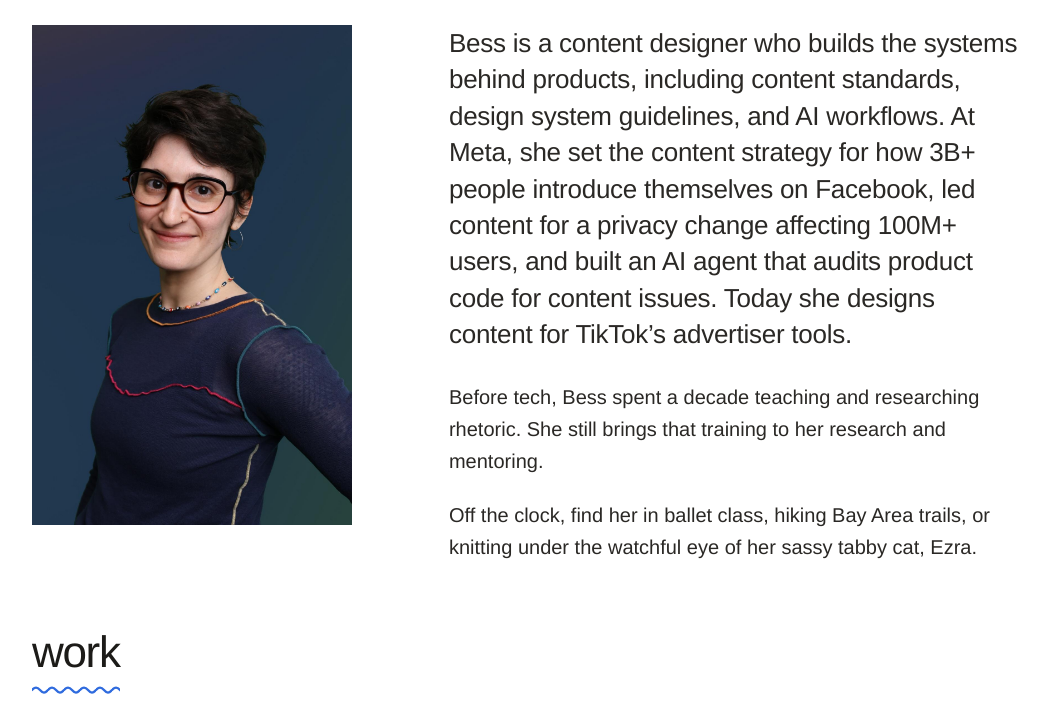
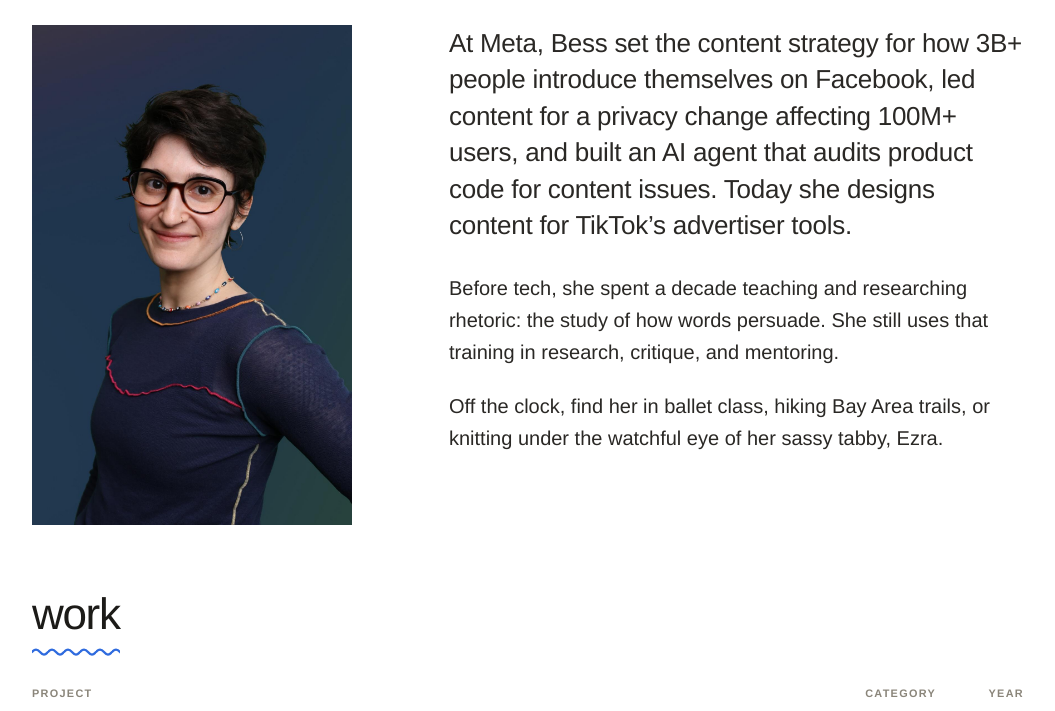
Before and after one commit to bessmyers/bessmyers.github.io, a plain HTML site: page index.html in a window 1280 px wide. Shown: the part 732-1443 px from the top of the page, without its empty margins (112-1167 px from the left). Drawn offline with Linux system fonts and the light colour scheme; a web font is replaced by a local one.

Commit message:
Update About section copy
Co-Authored-By: Claude Opus 5.5 <noreply@anthropic.com>
Claude-Session: https://claude.ai/code/session_01EhM5K4kzXVZEM4KQnsG23A

```diff
--- a/index.html
+++ b/index.html
@@ -63,13 +63,13 @@
           </div>
           <div class="about-text-col about-text">
             <p>
-              Bess is a content designer who builds the systems behind products, including content standards, design system guidelines, and AI workflows. At Meta, she set the content strategy for how 3B+ people introduce themselves on Facebook, led content for a privacy change affecting 100M+ users, and built an AI agent that audits product code for content issues. Today she designs content for TikTok&rsquo;s advertiser tools.
+              At Meta, Bess set the content strategy for how 3B+ people introduce themselves on Facebook, led content for a privacy change affecting 100M+ users, and built an AI agent that audits product code for content issues. Today she designs content for TikTok&rsquo;s advertiser tools.
             </p>
             <p>
-              Before tech, Bess spent a decade teaching and researching rhetoric. She still brings that training to her research and mentoring.
+              Before tech, she spent a decade teaching and researching rhetoric: the study of how words persuade. She still uses that training in research, critique, and mentoring.
             </p>
             <p>
-              Off the clock, find her in ballet class, hiking Bay Area trails, or knitting under the watchful eye of her sassy tabby cat, Ezra.
+              Off the clock, find her in ballet class, hiking Bay Area trails, or knitting under the watchful eye of her sassy tabby, Ezra.
             </p>
           </div>
         </div>
```
